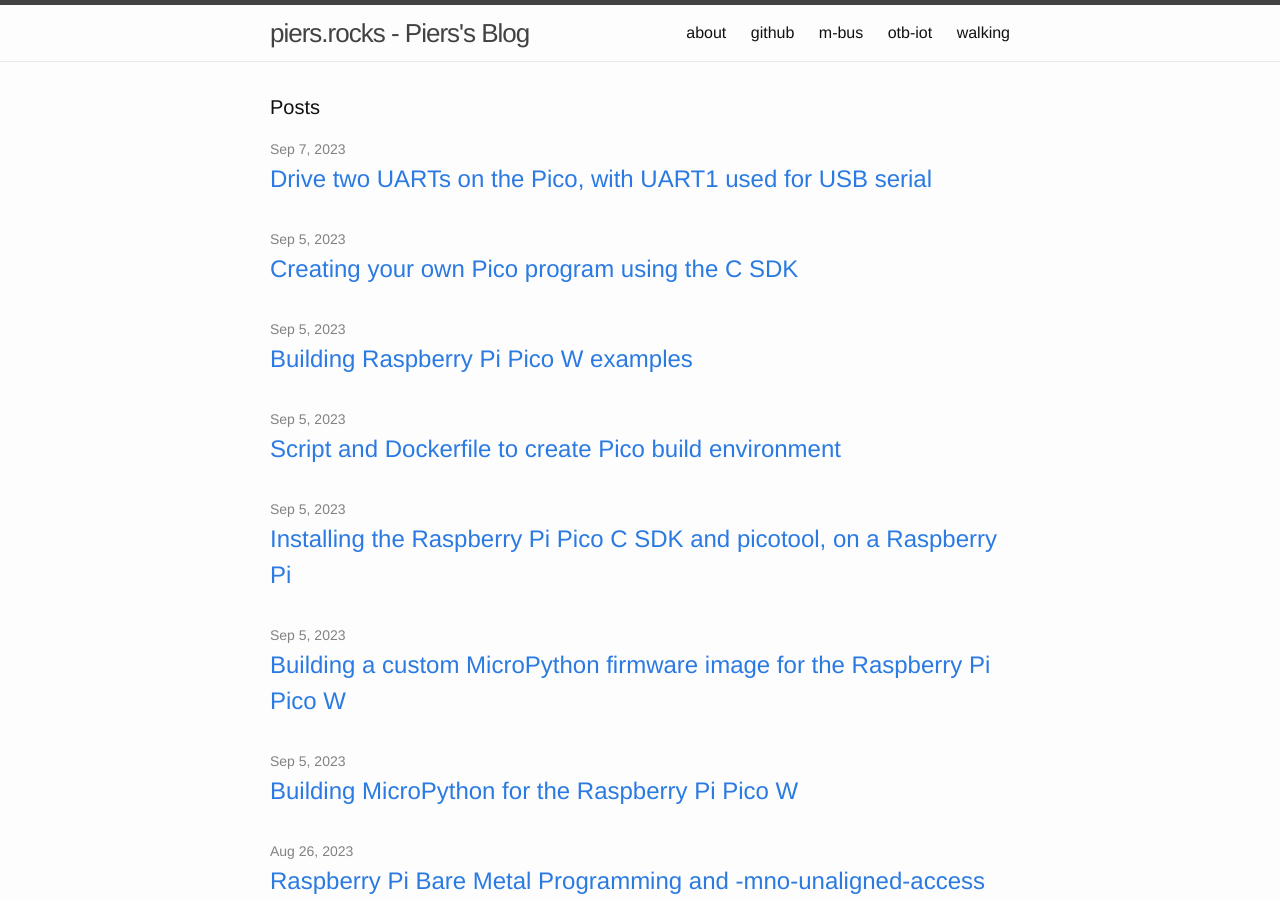
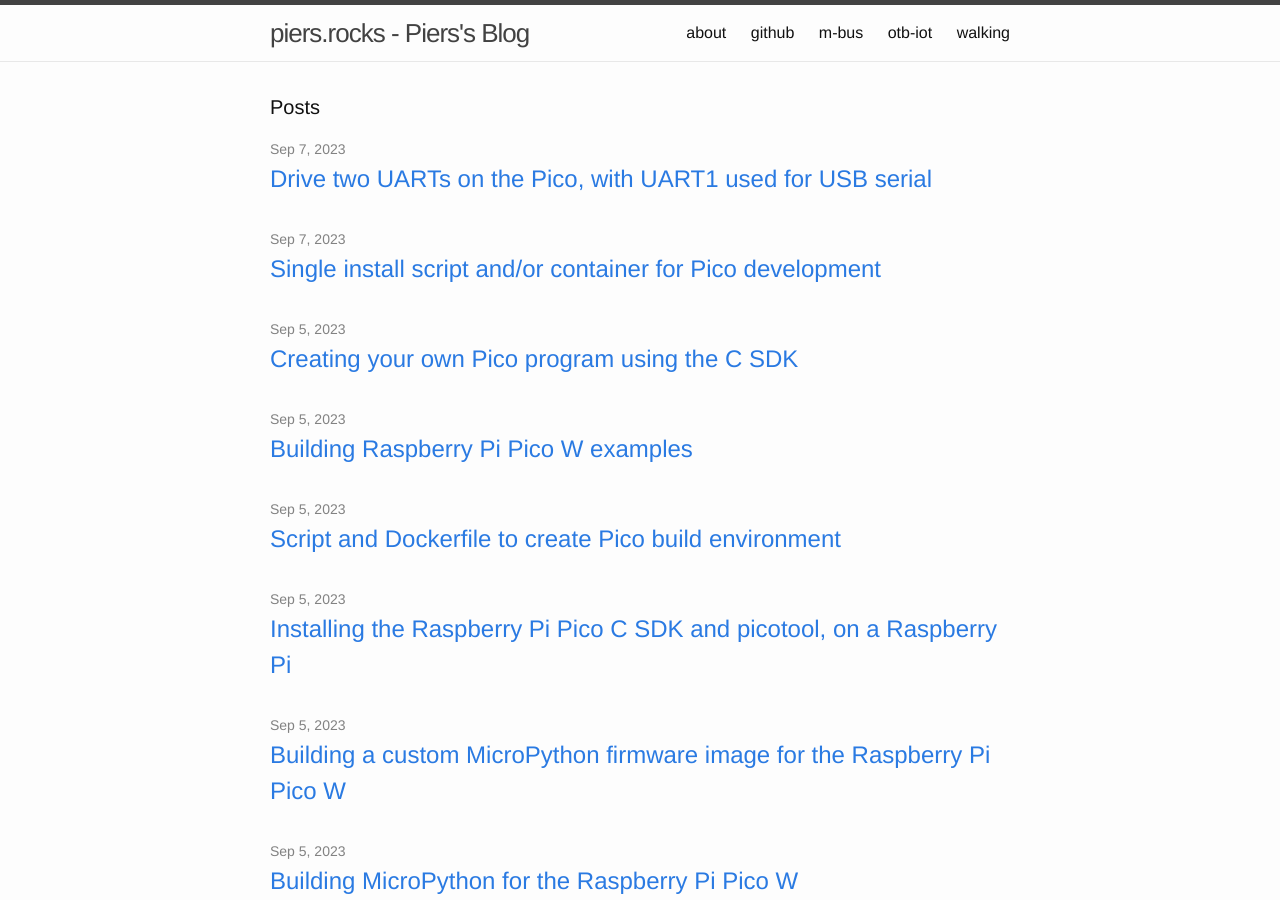
Before and after one commit to piersfinlayson/piersfinlayson.github.io, a Jekyll site: the page built from index.html, in a window 1280 px wide and 900 px high. Built offline with Jekyll 4.4.1, drawn with Linux system fonts in a browser that asks for light colours; part of the change alters nothing that is shown.

Commit message:
new post

````diff
--- a/_posts/2023-09-07-drive-two-uarts-on-the-pico-one-usb-serial.markdown
+++ b/_posts/2023-09-07-drive-two-uarts-on-the-pico-one-usb-serial.markdown
@@ -2,7 +2,7 @@
 layout: post
 title:  "Drive two UARTs on the Pico, with UART1 used for USB serial"
 date:   2023-09-07 7:00 +0000
-tags:   raspberry pi pico sdk picotool bare metal docker dockerfile container uart uart1 usb serial
+tags:   raspberry pi pico sdk picotool bare metal uart uart1 usb serial
 ---
 
 [This program](https://github.com/piersfinlayson/pico-samples/tree/main/uarts) drives both UARTs on the Pico.
--- /dev/null
+++ b/_posts/2023-09-07-single-script-dockerfile-for-pico-build-env.markdown
@@ -0,0 +1,53 @@
+---
+layout: post
+title:  "Single install script and/or container for Pico development"
+date:   2023-09-07 6:59 +0000
+tags:   raspberry pi pico sdk picotool bare metal docker dockerfile container build
+---
+
+[This repo](https://github.com/piersfinlayson/pico-build) contains a script and Dockerfile to create a build enviroment for Raspberry Pi Pico and Pico W C and Python development.
+
+It supports Pi (both 32-bit and 64-bit) and x86_64 hosts.
+
+Either use it to install the GNU ARM toolchain and various required (and some useful) packages and repos directly, or use the Dockerfile to create a container image, to use that for development.
+
+## Direct Install
+
+To install directly:
+
+```
+./install-pico-build.sh <install-dir> # install-dir is where you want everything installed, such as ~/builds
+```
+
+The pico-sdk is located at:
+
+```
+<install-dir>/pico-sdk
+```
+
+The ARM GNU toolchain is:
+
+```
+<install-dir>/arm-gnu-toolchain
+```
+
+Both PICO_SDK_PATH and PICO_TOOLCHAIN_PATH are set up in .bashrc by this script, but if you need to export manually:
+
+```
+export PICO_SDK_PATH=<install-dir>/pico-sdk
+export PICO_TOOLCHAIN_PATH=<install-dir>/arm-gnu-toolchain
+```
+
+## Container Image
+
+To create a container image:
+
+```
+docker build . -t pico-build
+```
+
+To run the container, use a command like:
+
+```
+docker run --rm -ti pico-build
+```
````
